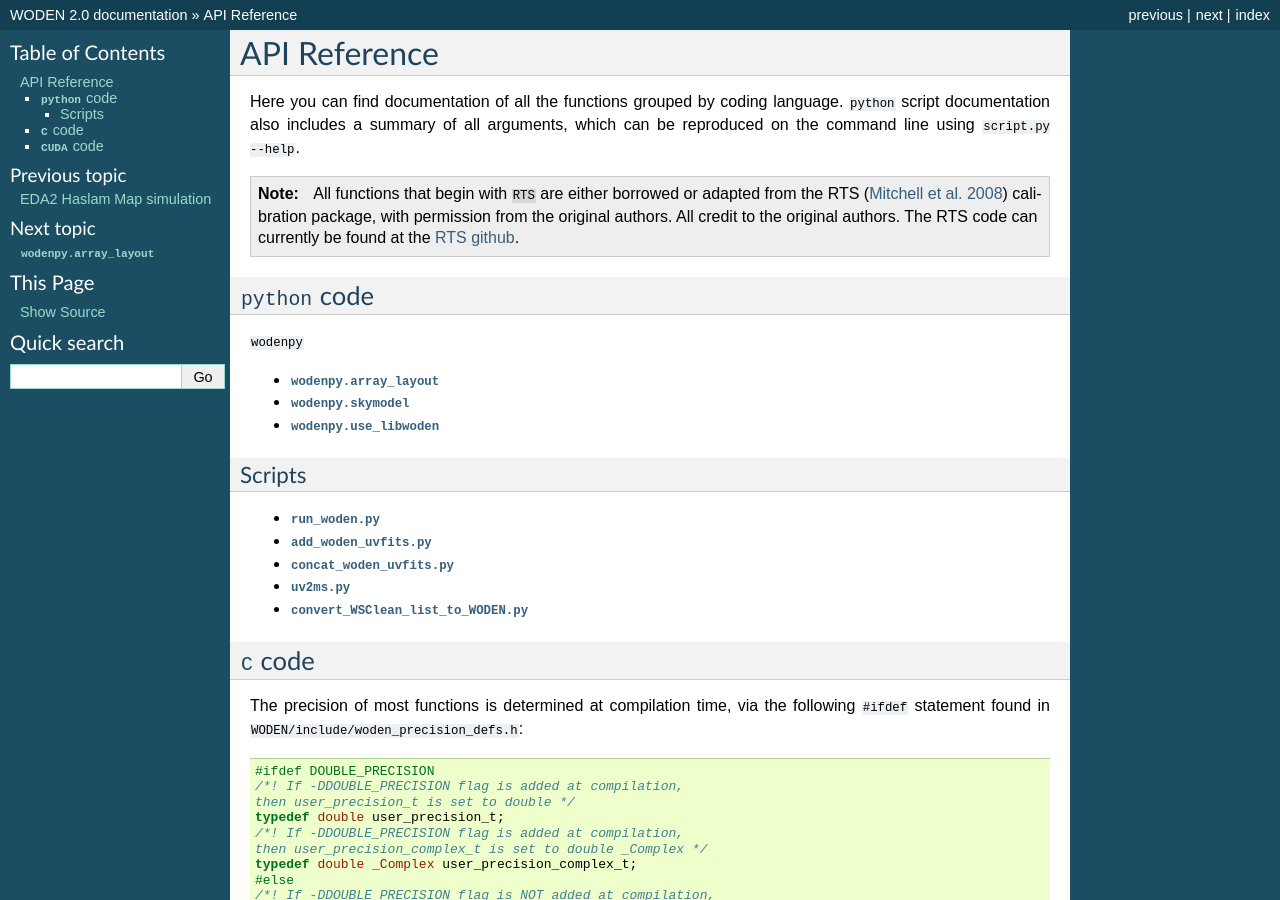
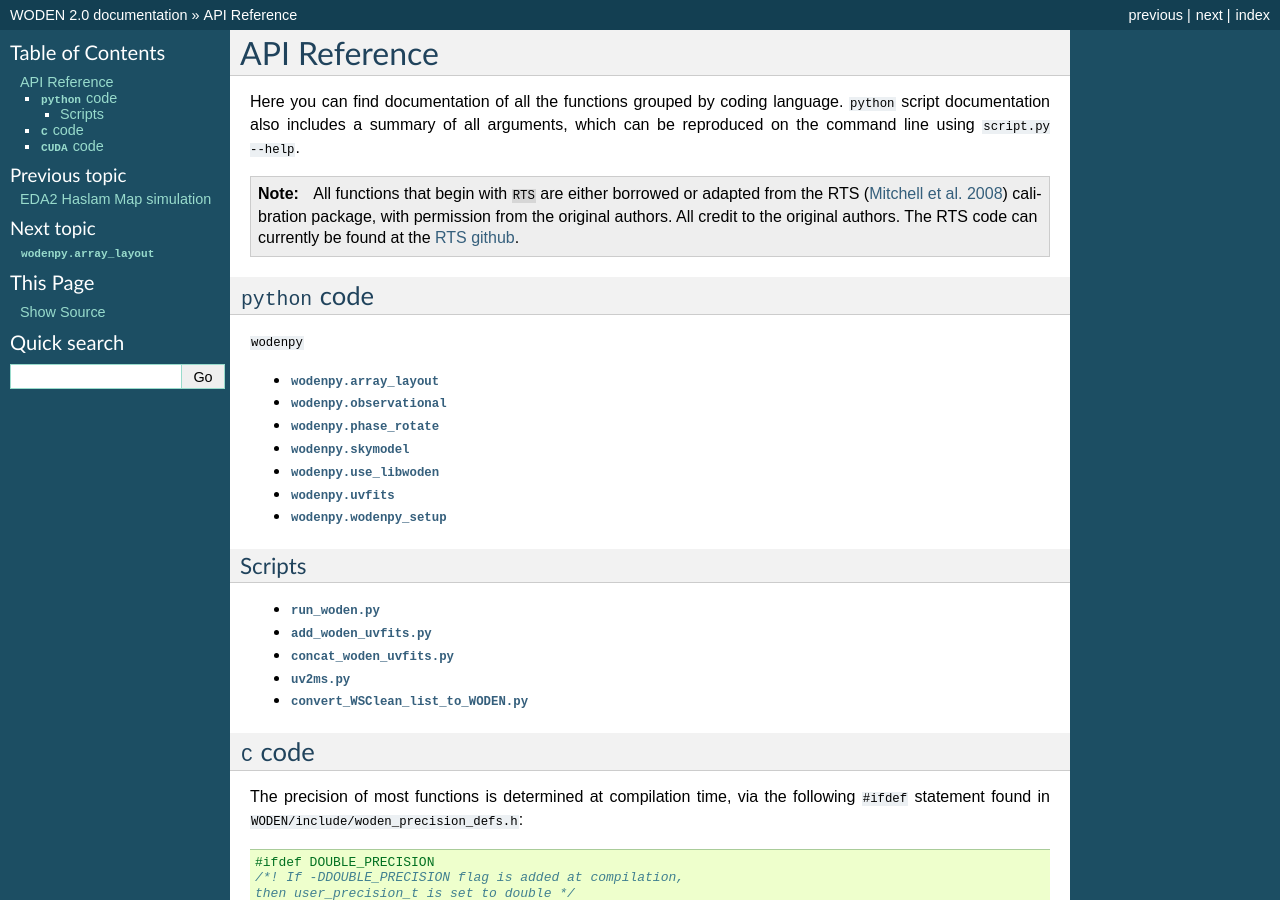
Before and after one commit to JLBLine/WODEN, a Sphinx documentation site: the page built from docs/sphinx/API_reference/API_index.rst, in a window 1280 px wide and 900 px high. Built offline with Sphinx 7.4.7, drawn with Linux system fonts in a browser that asks for light colours; the version number is read from the project's files by our own code.

Commit message:
Some more documentation

```diff
--- a/docs/sphinx/API_reference/API_index.rst
+++ b/docs/sphinx/API_reference/API_index.rst
@@ -22,8 +22,12 @@ can be reproduced on the command line using ``script.py --help``.
   :maxdepth: 1
 
   python_code/wodenpy/array_layout
+  python_code/wodenpy/observational
+  python_code/wodenpy/phase_rotate
   python_code/wodenpy/skymodel
   python_code/wodenpy/use_libwoden
+  python_code/wodenpy/uvfits
+  python_code/wodenpy/wodenpy_setup
 
 
 Scripts
```
Also changed, not shown: 1 other file.
